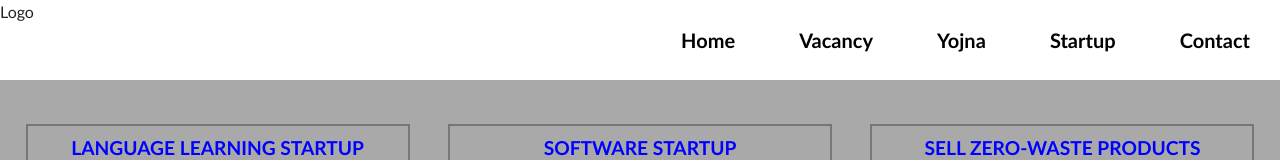
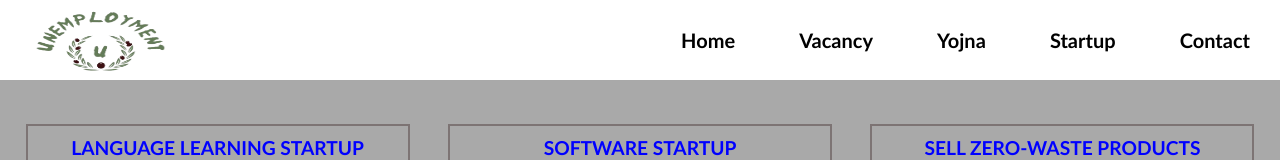
Before and after one commit to MDGAFFAR4444/Unemployment_P, a plain HTML site: page startup.html in a window 1280 px wide. Shown: the top 160 px of the page. Drawn offline with nearby package versions, Linux system fonts and the light colour scheme.

Commit message:
Update startup.html

```diff
--- a/startup.html
+++ b/startup.html
@@ -15,7 +15,7 @@
       <nav>
           <input type="checkbox" id="check" name="" value="">
           <label for="check" id="checkbtn"><i class="fa fa-bars"></i></label>
-          <label for="" class="logo">Logo</label>
+          <img src="img/un_logo.png" alt="navlogo">
           <ul>
               <li><a href="index.html">home</a></li>
               <li><a href="vacancy.html">vacancy</a></li>
```
